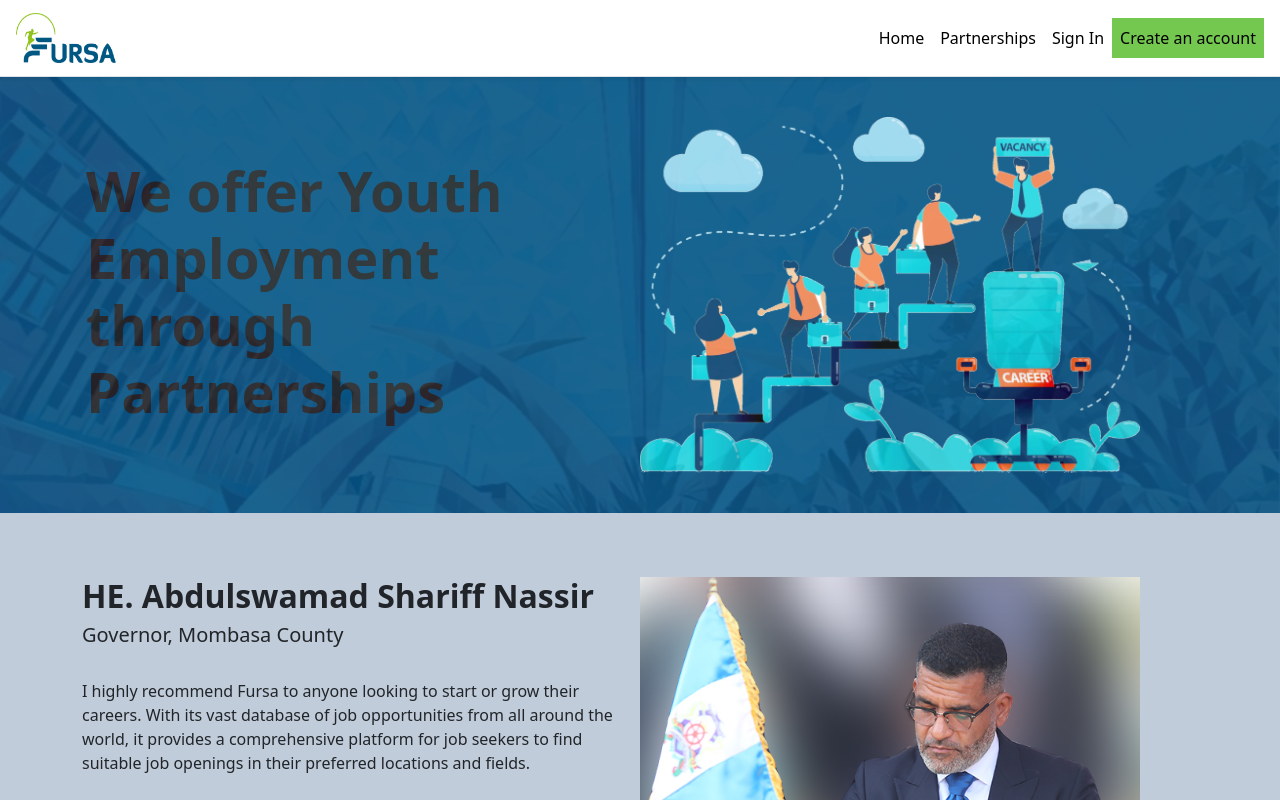
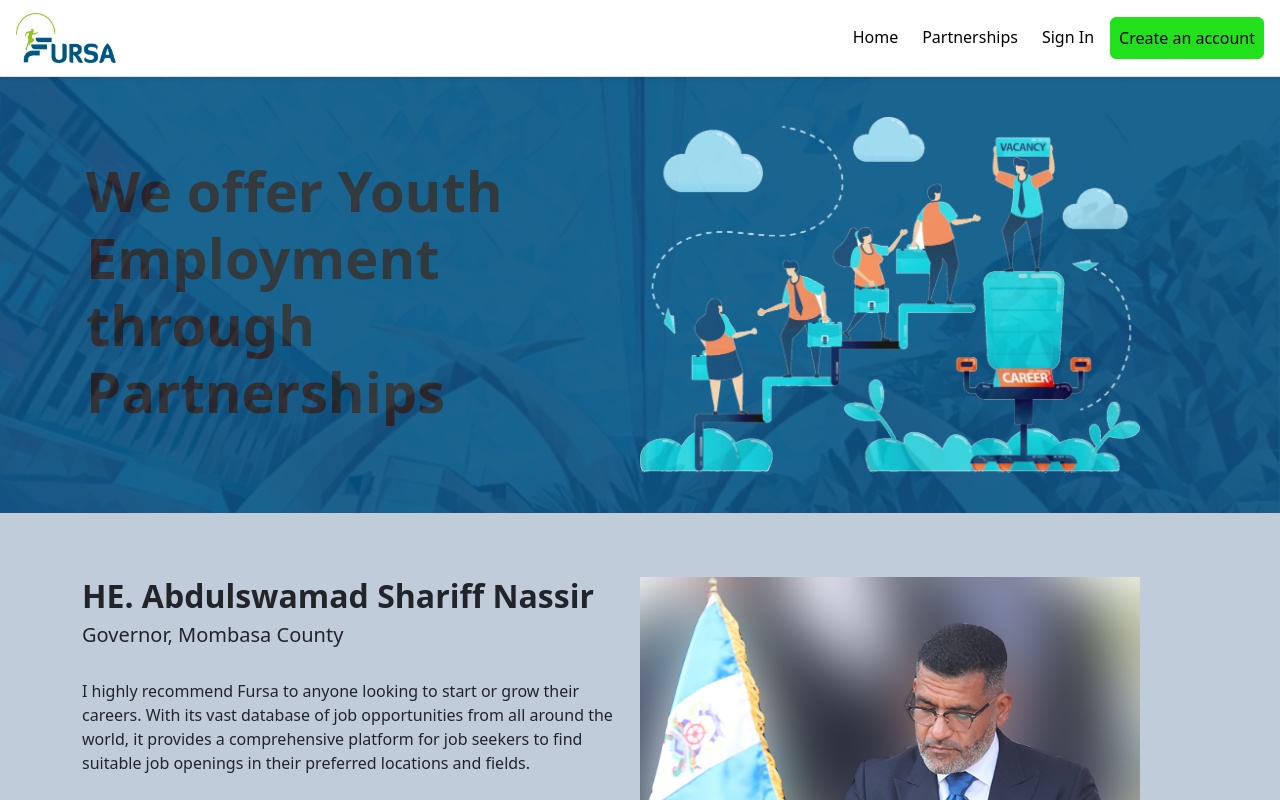
Before and after one commit to Swahilipot-Hub-Developers/fursa2.0-web, a Next.js app: page / in a window 1280 px wide. Shown: the top 800 px of the page. Built offline with nearby package versions, Linux system fonts and the light colour scheme.

Commit message:
Change Dashboard styling

```diff
--- a/src/components/Landing/faq.js
+++ b/src/components/Landing/faq.js
@@ -1,4 +1,4 @@
-import { FaFacebook, FaXTwitter, FaInstagram, FaYoutube } from "react-icons/fa6";
+//import { FaFacebook, FaXTwitter, FaInstagram, FaYoutube } from "react-icons/fa6";
 import Questions from "../FAQ/questions";
 
 const FAQ = () => {
@@ -10,12 +10,12 @@
                     For any inquiries, reach out to us via
                     info@fursa.or.ke
                 </h1>
-                <div className="d-flex justify-content-center gap-5 text-white">
+                {/*<div className="d-flex justify-content-center gap-5 text-white">
                     <div className="shadow rounded p-3 icon"><FaFacebook /></div>
                     <div className="shadow rounded p-3 icon"><FaXTwitter /></div>
                     <div className="shadow rounded p-3 icon"><FaInstagram /></div>
                     <div className="shadow rounded p-3 icon"><FaYoutube /></div>
-                </div>
+                </div>*/}
             </div>
             <div>
                 <div className="text-center text-white py-5">
--- a/src/components/employerDashboard/cards/skillCard.js
+++ b/src/components/employerDashboard/cards/skillCard.js
@@ -23,7 +23,7 @@
     <div className="card">
       <div className="card-body">
         <h5 className="card-title display-5">{totalSkills}</h5>
-        <p className="card-text">Total Skills</p>
+        <p className="card-text">Total skills allocated</p>
       </div>
     </div>
   );
--- a/src/components/employerDashboard/cards/statCard.js
+++ b/src/components/employerDashboard/cards/statCard.js
@@ -25,7 +25,7 @@
     <div className="card">
       <div className="card-body">
         <h5 className="card-title display-5">{jobCount}</h5>
-        <p className="card-text">Total Jobs</p>
+        <p className="card-text">Total jobs created</p>
       </div>
     </div>
   );
--- a/src/layout/NavBar.js
+++ b/src/layout/NavBar.js
@@ -14,13 +14,15 @@
       </Navbar.Brand>
       <Navbar.Toggle aria-controls="navbarNav" />
       <Navbar.Collapse id="navbarNav" className="justify-content-end">
-        <Nav className="ml-auto">
+        <Nav className="ml-auto gap-2">
           <Nav.Link href="/">Home</Nav.Link>
           <Nav.Link href="/">Partnerships</Nav.Link>
-          <Nav.Link  href="/profile" >Sign In</Nav.Link>
-          <Nav.Link href="/profile" style={{ backgroundColor: '#74C850', color: 'black' }}>
-            Create an account
-          </Nav.Link>
+          <Nav.Link href="/profile" >Sign In</Nav.Link>
+          <a href="/profile" className="m-0 p-0">
+            <button className="btn btn-success p-2">
+              Create an account
+            </button>
+          </a>
         </Nav>
       </Navbar.Collapse>
     </Navbar>
--- a/src/layout/SideBar.js
+++ b/src/layout/SideBar.js
@@ -37,8 +37,8 @@
 
   return (
     <>
-      <div className={`sidebar ${isMinimized ? 'minimized' : ''} ${isOffcanvasOpen ? 'open' : ''}`}>
-        <ListGroup className="mt-3">
+      <div className={`sidebar shadow ${isMinimized ? 'minimized' : ''} ${isOffcanvasOpen ? 'open' : ''}`}>
+        <ListGroup variant="flush" className="mt-3">
           {sidebarItems.map((item) => (
             <Link key={item.href} href={item.href}>
               <ListGroup.Item
--- a/src/pages/employer/dashboard.js
+++ b/src/pages/employer/dashboard.js
@@ -4,7 +4,7 @@
 
 const Dashboard = () => {
   return (
-    <div>
+    <div className="my-4">
       <Header/>
       <CardsList/>
       <EmployerTable/>
--- a/src/pages/index.js
+++ b/src/pages/index.js
@@ -27,7 +27,6 @@
       <Opportunities />
       <Partners />
       <FAQ />
-
     </>
   )
 }
--- a/src/pages/seeker/jobs/catalogue.js
+++ b/src/pages/seeker/jobs/catalogue.js
@@ -32,10 +32,10 @@
   };
 
   return (
-    <div>
-      <h1>Displaying list of jobs here</h1>
+    <div className="my-4">
+      <h1 className="mb-4">Displaying list of jobs here</h1>
       <JobSearchBox onSearch={handleSearch} />
-      <ul>
+      <ul className="mb-3">
         {filteredJobs.map((job, index) => (
           <li key={index}>
             <Link href={`/seeker/jobs/${job.id}`} legacyBehavior>
--- a/src/pages/seeker/view-applications.js
+++ b/src/pages/seeker/view-applications.js
@@ -25,7 +25,7 @@
   const [applicationsData, setApplicationsData] = useState(mockApplicationsData);
 
   return (
-    <div>
+    <div className="my-4">
       <h2>View Applications</h2>
       <table className="table table-hover">
         <thead>
--- a/src/styles/globals.css
+++ b/src/styles/globals.css
@@ -3,6 +3,9 @@
 * for the sidebar. Make a point of reference to avoid altering
 * and messing up the styles.
 */
+body{
+  background: #FAF9F6;
+}
 
 main {
   min-height: 73vh;
@@ -63,6 +66,7 @@
   background-color: #f8f9fa;
   padding-top: 20px;
   transition: width 0.3s;
+  text-decoration: none;
 }
 
 /* Toggling the minimization of the sidebar by reducing the width */
@@ -93,7 +97,6 @@
   z-index: 1;
 }
 /*End of Sidebar Styling*/
-
 .nav-link {
   position: relative;
   text-decoration: none;
@@ -184,6 +187,7 @@
 .bg-hero{
   position: relative;
 }
+
 .overlay{
   top: 0;
   left: 0;
```
Also changed, not shown: src/components/employerDashboard/cardsList.js (+2 -5 lines).
